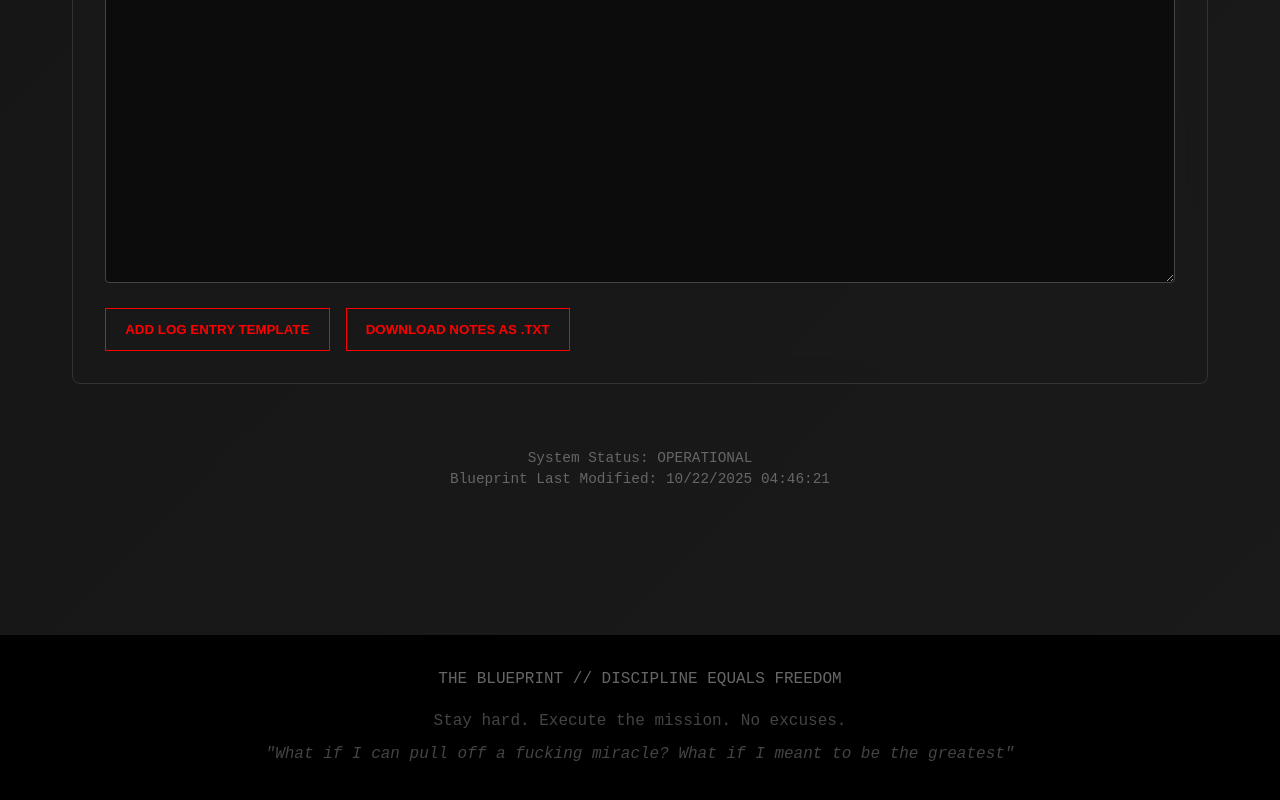
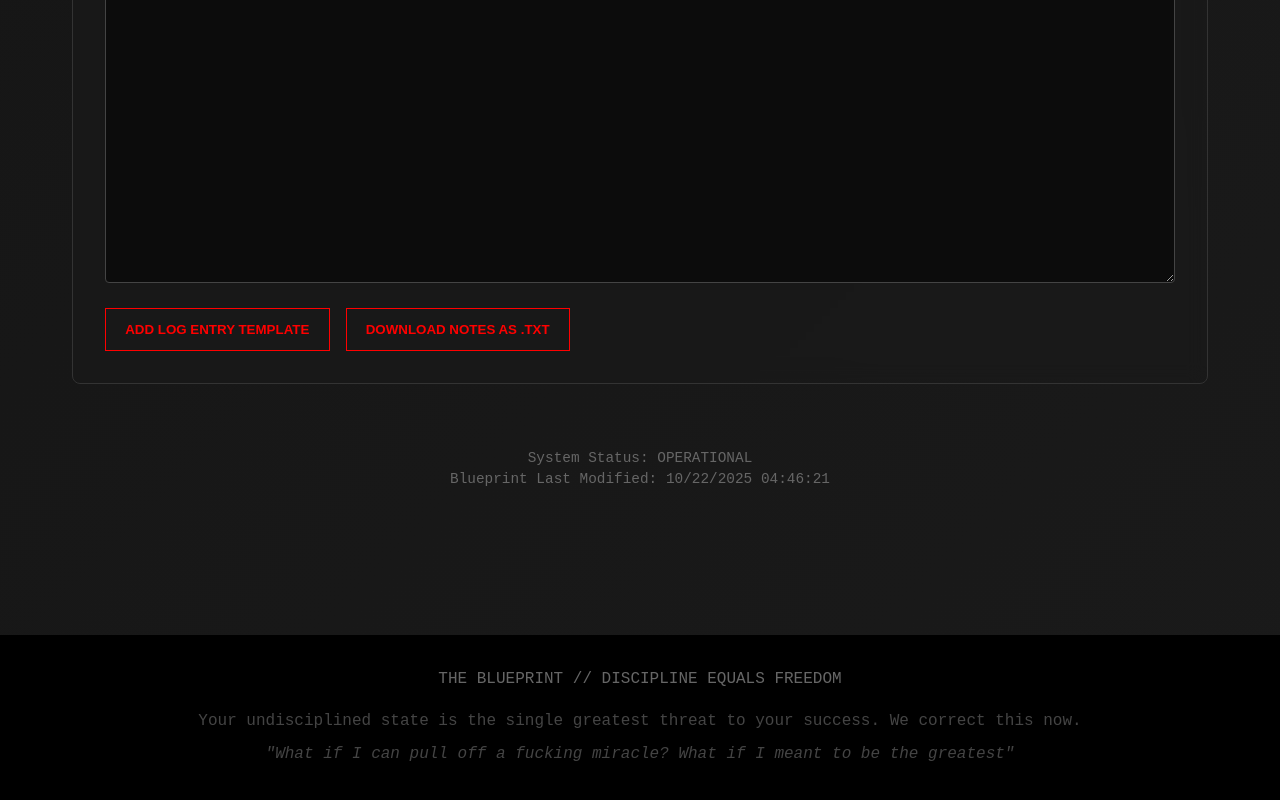
Before and after one commit to ujj-wal2908/klea, a plain HTML site: page index.html in a window 1280 px wide. Shown: the part 6903-7703 px from the top of the page. Drawn offline with Linux system fonts and the light colour scheme.

Commit message:
Update footer quote in index.html

```diff
--- a/index.html
+++ b/index.html
@@ -185,6 +185,7 @@
         <div class="goggins-quote">
             "You are in danger of living a life so comfortable and soft, that you will die without ever realizing your true potential."
             <cite>— David Goggins</cite>
+
         </div>
         <div class="scroll-indicator" onclick="document.querySelector('.container').scrollIntoView()">↓</div>
     </div>
@@ -347,7 +348,7 @@
 
     <footer>
         <p>THE BLUEPRINT // DISCIPLINE EQUALS FREEDOM</p>
-        <p style="margin-top: 1rem; color: #444;">Stay hard. Execute the mission. No excuses.</p>
+        <p style="margin-top: 1rem; color: #444;"> Your undisciplined state is the single greatest threat to your success. We correct this now.</p>
         <p style="margin-top: 0.5rem; color: #444; font-style: italic;">"What if I can pull off a fucking miracle? What if I meant to be the greatest"</p>
     </footer>
 
```
